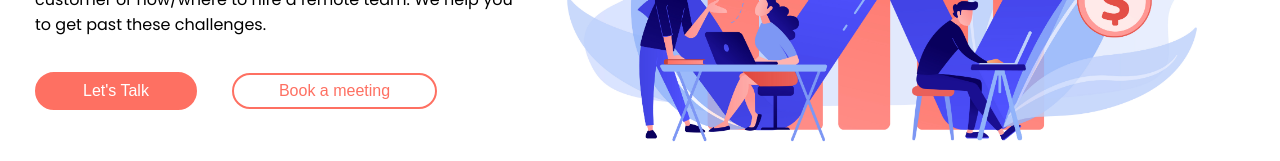
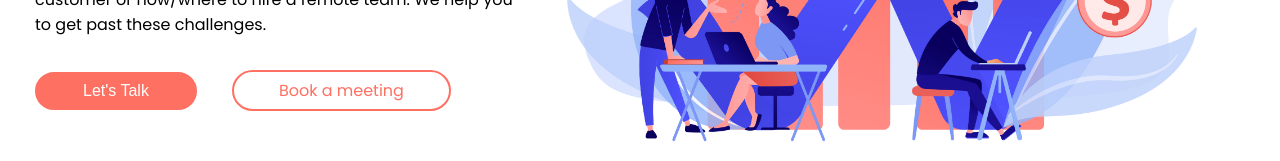
Before and after one commit to nikola3797/furtherance, a Next.js app: page / in a window 1280 px wide. Shown: the part 395-556 px from the top of the page. Built offline with nearby package versions, Linux system fonts and the light colour scheme.

Commit message:
added calendar link to book me button

```diff
--- a/components/BookAMeetingBtn/index.js
+++ b/components/BookAMeetingBtn/index.js
@@ -2,11 +2,14 @@ import styles from '../../styles/Home.module.css';
 
 const BookAMeetingBtn = () =>{
     return (
-        <button
+        <a
             className={styles.bookAMetting}
+            href='https://calendly.com/vladislav-pavlov1/30min'
+            target="_blank"
+            rel="noopener noreferrer"
         >
             Book a meeting
-        </button>
+        </a>
     );
 };
 
```
